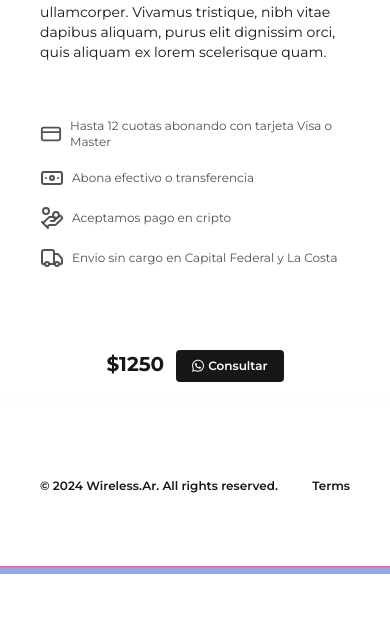
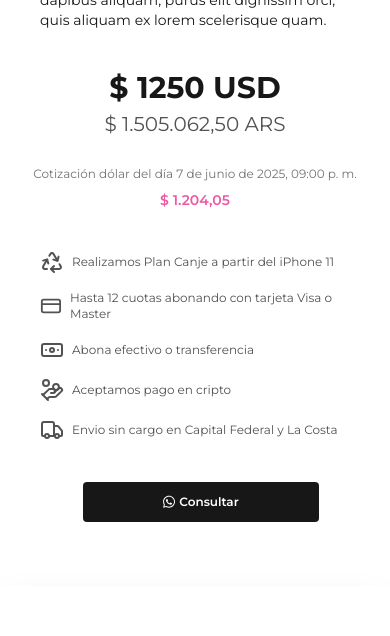
Before and after one commit to ArturoFreites/wireless, a Next.js app: page /product/1 in a window 390 px wide. Shown: the part 669-1305 px from the top of the page. Before the commit the page ends 1243 px from the top, so only its background shows below. Built offline with nearby package versions, Linux system fonts and the light colour scheme.

Commit message:
Se definen rutas privadas o publicas

```diff
--- /dev/null
+++ b/app/(app)/dashboard/page.tsx
@@ -0,0 +1,9 @@
+function PageDashboard() {
+    return (
+        <section>
+            DASHBOARD
+        </section>
+    );
+}
+
+export default PageDashboard;
--- /dev/null
+++ b/app/(app)/layout.tsx
@@ -0,0 +1,7 @@
+export default function LoginLayout({ children }: { children: React.ReactNode }) {
+    return (
+        <main className="flex min-h-screen items-center justify-center bg-gray-50">
+            {children}
+        </main>
+    );
+}
--- /dev/null
+++ b/app/(app)/login/page.tsx
@@ -0,0 +1,56 @@
+import Image from "next/image";
+
+function Page() {
+    return (
+        <section className="w-screen h-screen
+            flex flex-col md:flex-row
+        ">
+            <div className="bg-neutral-200 text-neutral-700
+                md:w-1/3 h-full
+                flex flex-col justify-center items-center
+                ">
+                <Image
+                    className="md:hidden"
+                    src={"/img/wireless.webp"}
+                    alt="wireless"
+                    width={50}
+                    height={50}
+                />
+                <h1 className="mb-6 font-semibold">Ingreso</h1>
+                <div className="my-2">
+                    <p className="text-sm mb-1">Email</p>
+                    <input
+                        className="bg-white py-1 px-2 text-sm rounded-md"
+                        placeholder="Ingrese email"></input>
+                </div>
+                <div className="my-2">
+                    <p className="text-sm mb-1">Contraseña</p>
+                    <input
+                        className="bg-white py-1 px-2 text-sm rounded-md"
+                        placeholder="Ingrese email"></input>
+                </div>
+                <button className="mt-6 bg-neutral-800 px-4 py-2 rounded-md text-xs font-semibold text-white">
+                    Ingresar
+                </button>
+            </div>
+            <div className="hidden md:w-2/3 md:flex md:justify-center md:items-center">
+                <Image
+                    src={"/img/wireless.webp"}
+                    alt="wireless"
+                    width={200}
+                    height={200}
+                />
+                <div className="flex flex-col">
+                    <p className="pl-1 font-black text-3xl text-neutral-800">
+                        Wireless.Ar
+                    </p>
+                    <p className="text-neutral-800 font-extrabold">
+                        PANEL DE ADMINISTRACIÓN
+                    </p>
+                </div>
+            </div>
+        </section>
+    );
+}
+
+export default Page
--- /dev/null
+++ b/app/(public)/layout.tsx
@@ -0,0 +1,13 @@
+// app/(public)/layout.tsx
+import NavBar from "@/components/navbar/navbar";
+import Footer from "@/components/footer";
+
+export default function PublicLayout({ children }: { children: React.ReactNode }) {
+    return (
+        <>
+            <NavBar />
+            <main className="pt-22 bg-white">{children}</main>
+            <Footer />
+        </>
+    );
+}
--- a/app/product/[id]/page.tsx
+++ b/app/(public)/product/[id]/page.tsx
@@ -1,7 +1,8 @@
 import WhatsappIcon from "@/components/icon/whatsappIcon";
+import Price from "@/components/price";
 import ProductGallery from "@/components/product/productGallery";
 import { PRODUCTS } from "@/components/services/products";
-import { Banknote, CreditCardIcon, HandCoinsIcon, Truck } from "lucide-react";
+import { Banknote, CreditCardIcon, HandCoinsIcon, Recycle, Truck } from "lucide-react";
 import Link from "next/link";
 
 
@@ -13,17 +14,25 @@ const images = [
 
 function Page() {
     return (
-        <section className="pt-20 md:pt-16 bg-white flex flex-col
+        <section className="pt-12 md:pt-16 bg-white flex flex-col
             items-center
             ">
             <h1 className="text-3xl text-neutral-900 font-bold mb-6">iPhone 16 Pro Max</h1>
             <div className='md:flex'>
                 <ProductGallery images={images} />
                 <div className="md:w-1/2">
+
                     <p className='text-sm px-10 text-neutral-900 my-4'>
                         {PRODUCTS[0].description}
                     </p>
-                    <div className="text-neutral-600 text-xs my-4 p-10">
+
+                    <Price amount={PRODUCTS[0].amout} />
+
+                    <div className="text-neutral-600 text-xs px-10">
+                        <div className="flex items-center mb-4">
+                            <Recycle />
+                            <p className="pl-2">Realizamos Plan Canje a partir del iPhone 11</p>
+                        </div>
                         <div className="flex items-center mb-4">
                             <CreditCardIcon />
                             <p className="pl-2">Hasta 12 cuotas abonando con tarjeta Visa o Master</p>
@@ -41,12 +50,11 @@ function Page() {
                             <p className="pl-2">Envio sin cargo en Capital Federal y La Costa</p>
                         </div>
                     </div>
-                    <div className='flex justify-center m-6'>
-                        <p className="font-bold text-xl text-neutral-900">${PRODUCTS[0].amout}</p>
+                    <div className='flex justify-center pb-10'>
                         <Link href="https://wa.me/17164932230" target="_blank" rel="noopener noreferrer" className="flex items-center justify-between">
-                            <button className="flex items-center bg-neutral-900 text-white text-xs px-4 py-2 rounded font-semibold
+                            <button className="flex items-center bg-neutral-900 text-white text-xs px-20 py-3 rounded font-semibold my-6
                             hover:bg-neutral-600 duration-300 ml-3 cursor-pointer">
-                                <WhatsappIcon/>
+                                <WhatsappIcon />
                                 <p className="ml-1">Consultar</p>
                             </button>
                         </Link>
--- a/app/layout.tsx
+++ b/app/layout.tsx
@@ -1,8 +1,6 @@
 import type { Metadata } from "next";
 import { Montserrat } from "next/font/google";
 import "./globals.css";
-import NavBar from "@/components/navbar/navbar";
-import Footer from "@/components/footer";
 
 const montserrat = Montserrat({
   subsets: ["latin"],
@@ -23,11 +21,7 @@ export default function RootLayout({
       <body
         className={`${montserrat.className}`}
       >
-        <NavBar />
-        <main className="pt-22 bg-white">
-          {children}
-        </main>
-        <Footer/>
+        {children}
       </body>
     </html>
   );
--- /dev/null
+++ b/app/not-found.tsx
@@ -0,0 +1,27 @@
+import Link from "next/link";
+
+function NotFound() {
+    return (
+        <section className="h-screen mt-20 text-neutral-950
+            flex justify-center
+        ">
+            <div className="h-full">
+                <h1 className="pt-14
+                    font-black text-2xl
+                ">
+                    URL INCORRECTA
+                </h1>
+                <p className="mb-5">
+                    La sección que quiere acceder no existe
+                </p>
+                <Link href={"/"}
+                    className="underline font-semibold hover:text-primary duration-300"
+                >
+                    Volver a la página principal
+                </Link>
+            </div>
+        </section>
+    );
+}
+
+export default NotFound;
--- a/components/navbar/navbarLinks.tsx
+++ b/components/navbar/navbarLinks.tsx
@@ -15,7 +15,7 @@ function NavBarLinks({ links, hidden}: Props) {
             {links.map((link) => (
                 <p
                     key={link.id}
-                    className=" text-center text-xs p-2 font-semibold cursor-pointer hover:text-neutral-950 duration-300"
+                    className=" text-center md:text-xs p-2 font-semibold cursor-pointer hover:text-neutral-950 duration-300"
                 >
                     {link.name}
                 </p>
--- a/components/navbar/navbarMobile.tsx
+++ b/components/navbar/navbarMobile.tsx
@@ -1,7 +1,7 @@
 // components/NavbarMobile.tsx
 "use client"
 
-import { useState } from "react";
+import { useEffect, useState } from "react";
 import { MenuIcon, X } from "lucide-react";
 import NavBarLinks from "./navbarLinks";
 import { NAVLINKS } from "../services/navbar";
@@ -10,7 +10,15 @@ import Image from "next/image";
 import Store from "./store";
 
 export default function NavbarMobile() {
+
     const [mobileOpen, setMobileOpen] = useState(false);
+
+    useEffect(() => {
+        document.body.style.overflow = mobileOpen ? 'hidden' : 'auto';
+        return () => {
+            document.body.style.overflow = 'auto';
+        };
+    }, [mobileOpen]);
 
     return (
         <>
@@ -43,8 +51,8 @@ export default function NavbarMobile() {
                         <Image
                             src={"/img/wireless.webp"}
                             alt="wireless"
-                            width={45}
-                            height={45}
+                            width={55}
+                            height={55}
                         />
                         <p className="pl-1 text-sm text-neutral-700">
                             Wireless.Ar
--- /dev/null
+++ b/components/price.tsx
@@ -0,0 +1,44 @@
+import { DOLAR } from "./services/dolar";
+
+type Props = {
+    amount: number
+}
+
+function Price({ amount }: Props) {
+
+
+    return (
+        <div className="my-10">
+            <p className=" text-center font-bold text-3xl text-neutral-900">
+                $ {amount} USD
+            </p>
+            <p className="text-center text-xl mt-1 text-neutral-600">
+                $ {new Intl.NumberFormat('es-AR', {
+                    minimumFractionDigits: 2,
+                    maximumFractionDigits: 2
+                }).format(amount * DOLAR.venta)} ARS
+            </p>
+            <div className="my-6 flex flex-col justify-center items-center">
+                <p className="text-xs text-neutral-500 px-2 py-1 rounded-md">
+                    Cotización dólar del día{' '}
+                    {new Date(DOLAR.fechaActualizacion).toLocaleDateString('es-AR', {
+                        day: 'numeric',
+                        month: 'long',
+                        year: 'numeric',
+                        hour: '2-digit',
+                        minute: '2-digit'
+                    })}
+                </p>
+
+                <p className="text-center text-sm text-primary font-semibold mt-1">
+                    $ {new Intl.NumberFormat('es-AR', {
+                        minimumFractionDigits: 2,
+                        maximumFractionDigits: 2
+                    }).format(DOLAR.venta)}
+                </p>
+            </div>
+        </div>
+    );
+}
+
+export default Price
--- /dev/null
+++ b/components/services/dolar.ts
@@ -0,0 +1 @@
+export const DOLAR = { moneda: "USD", casa: "cripto", nombre: "Cripto", compra: 1198.8, venta: 1204.05, fechaActualizacion: "2025-06-07T21:00:00.000Z" }
```
Also changed, not shown: app/(public)/page.tsx (renamed from app/page.tsx).
